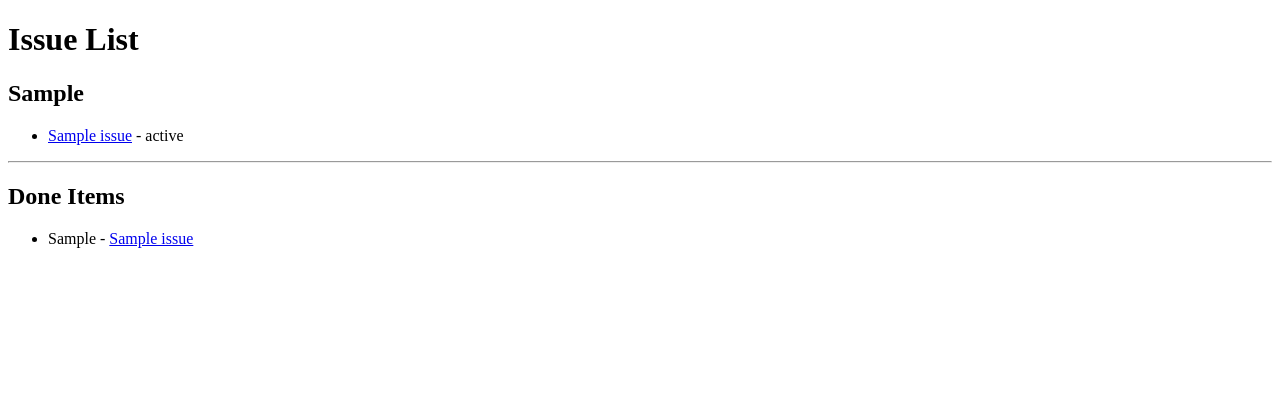
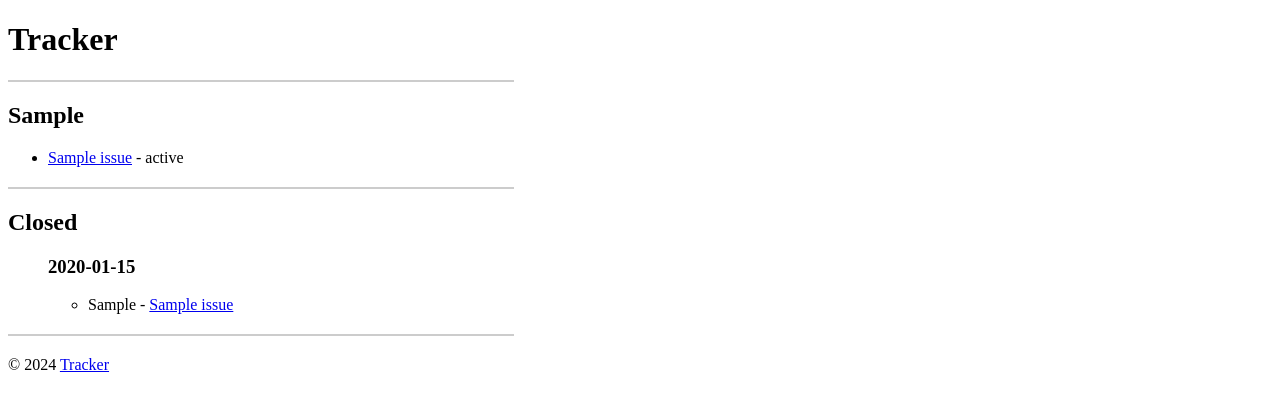
Before and after one commit to fanghm/FOTLead, a Django app: template tracker/templates/issue_list.html in a window 1280 px wide. Shown: the top 411 px of the page. Run offline with Django 4.2, Linux system fonts and the light colour scheme; the template is opened without the code that fills it: most values are stand-ins (such as "Sample title", 1, 10 or a date in 2020).

Commit message:
[#26]Tracker: group the closed issues by time in the list page

```diff
--- a/tracker/models.py
+++ b/tracker/models.py
@@ -1,4 +1,5 @@
 from django.db import models
+from django.urls import reverse
 
 class Issue(models.Model):
 	ISSUE_TYPES = [
@@ -28,6 +29,10 @@ class Issue(models.Model):
 	def __str__(self):
 		return self.title
 
+	# Needless to provide a success_url for CreateView or UpdateView that will use get_absolute_url() on the model object if available
+	def get_absolute_url(self):
+		return reverse("tracker:issue_detail", kwargs={"pk": self.pk})
+
 class Comment(models.Model):
 	issue = models.ForeignKey(Issue, related_name='comments', on_delete=models.CASCADE)
 	author = models.CharField(max_length=100, null=True, blank=True)
--- a/tracker/templates/issue_list.html
+++ b/tracker/templates/issue_list.html
@@ -2,10 +2,19 @@
 <html>
 <head>
 	<title>Issue List</title>
+    <style>
+        .divider {
+            border-bottom: 2px solid #ccc;
+            margin: 20px 0;
+			width: 40%;
+        }
+    </style>
 </head>
 <body>
-	<h1>Issue List</h1>
-	{% for issue_type, issues in grouped_issues.items %}
+	<h1>Tracker</h1>
+    <div class="divider"></div>
+
+	{% for issue_type, issues in grouped_open_issues.items %}
 		<h2>{{ issue_type }}{% if issues|length > 1 %}s{% endif %}</h2>
 		<ul>
 			{% for issue in issues %}
@@ -16,13 +25,25 @@
 		</ul>
 	{% endfor %}
 
-    <hr><h2>Done Items</h2>
-    <ul>
-        {% for issue in done_issues %}
-            <li>
+    <div class="divider"></div>
+	<h2>Closed</h2>
+    {% for time_group, issues in grouped_closed_issues.items %}
+		<ul><h3>{{ time_group|capfirst }}</h3>
+        <ul>
+			{% for issue in issues %}
+        	<li>
                 {{ issue.get_type_display }} - <a href="{% url 'tracker:issue_detail' issue.pk %}">{{ issue.title }}</a>
+				{% if issue.status == 'discarded' %}
+					({{ issue.get_status_display }})
+				{% endif %}
             </li>
-        {% endfor %}
-    </ul>
+			{% endfor %}
+		</ul></ul>
+    {% endfor %}
+
+	<div class="divider"></div>
+	<footer class="center">
+	  <p>&copy; 2024 <a href="{% url 'tracker:issue_create' %}">Tracker</a></p>
+	</footer>
 </body>
 </html>
```
Also changed, not shown: tracker/tests/test_views.py (+29 -11 lines), tracker/views.py (+23 -11 lines).
